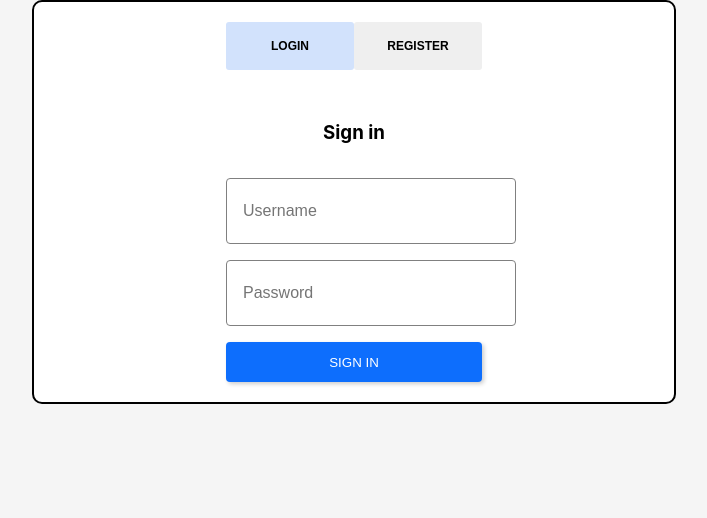
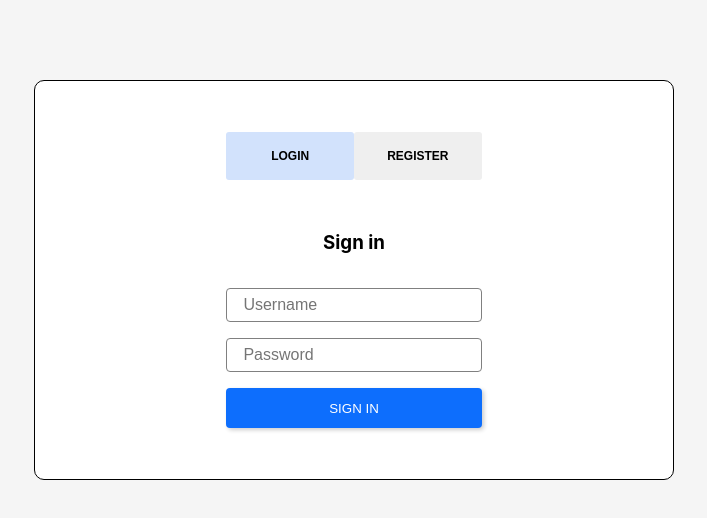
Before and after one commit to dorian-sz/TaskManager-CRUD-app, a React (Create React App) app in the folder Frontend/task-manager/: page / in a window 1280 px wide. Shown: the top 518 px of the page, without its empty margins (286-993 px from the left). Built offline with nearby package versions, Linux system fonts and the light colour scheme.

Commit message:
Add design for main container

```diff
--- a/Frontend/task-manager/src/App.css
+++ b/Frontend/task-manager/src/App.css
@@ -1,10 +1,15 @@
+*{
+  box-sizing: border-box;
+}
+
 .App {
   background-color: white;
-  border: 2px solid black;
+  border: 1px solid black;
   border-radius: 10px;
   max-width: 50vw;
   min-height: 50vh;
   display: flex;
   flex-direction: column;
   margin: auto;
+  margin-top: 5rem;
 }
```
